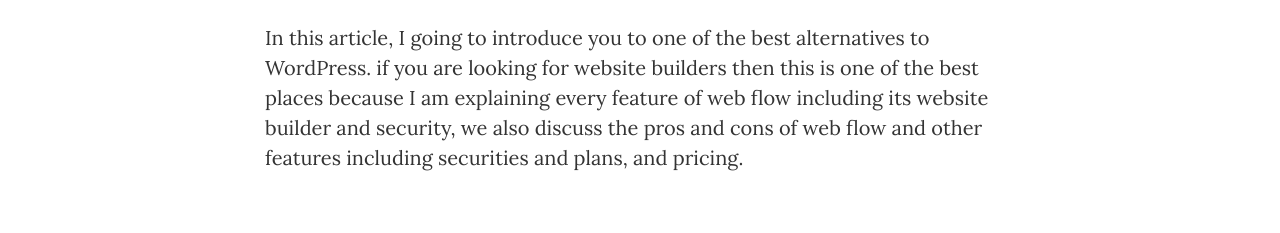
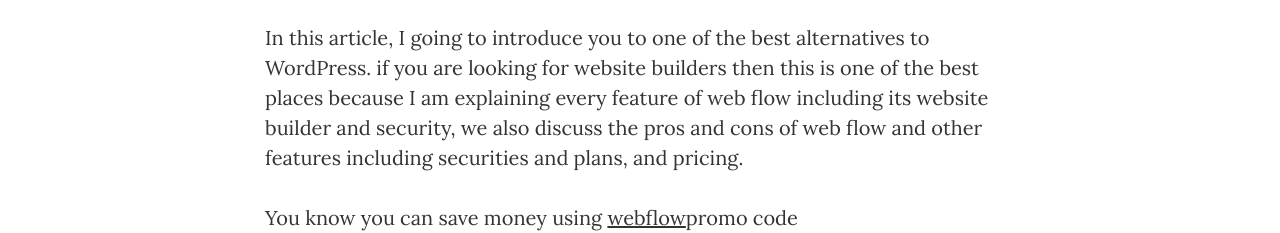
Before and after one commit to tajenderkumar5/Hostingdivine, a website: page post.html in a window 1280 px wide. Shown: the part 568-801 px from the top of the page. Drawn offline with nearby package versions, Linux system fonts and the light colour scheme.

Commit message:
Update post.html

```diff
--- a/post.html
+++ b/post.html
@@ -83,9 +83,9 @@
         <div class="container">
             <div class="row">
                 <div class="col-lg-8 col-lg-offset-2 col-md-10 col-md-offset-1">
-                    <h1>What is webflow?</h1>
+                    <h1>What is <a href="https://webflow.com/">webflow</a>?</h1>
                     <p>   In this article, I going to introduce you to one of the best alternatives to WordPress. if you are looking for website builders then this is one of the best places because I am explaining every feature of web flow including its website builder and security, we also discuss the pros and cons of web flow and other features including securities and plans, and pricing.</P>
-
+                    <p>You know you can save money using <a href="https://cheapandbesthosting.com/webflow-promo-code-coupon/">webflow</a>promo code</p>
                     <h2 class="section-heading">Pros and cons</h2>
 
                     <p>They offer a brilliant level of customization which helps to make a website without knowing the code. they offer one of the best templates in the world, it also provides dynamic websites If you pay for templates, basically, web-flow offers brilliant templates they also have a good template for eCommerce website they also have redirects 301 which I explain further in this article.</p>
```
